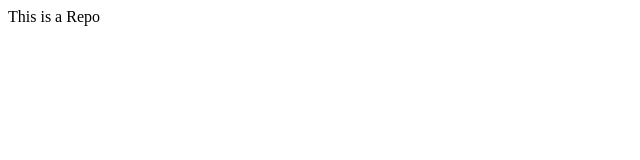
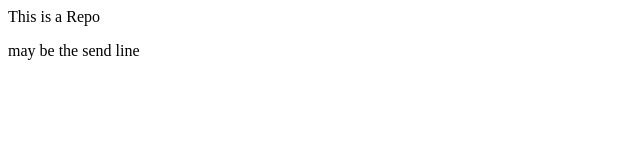
Before and after one commit to abdulsaleha/2nd-LocalRepo, a plain HTML site: page LocalRepo/index.html in a window 1280 px wide. Shown: the whole page, without its empty margins (0-640 px from the left). Drawn offline with Linux system fonts and the light colour scheme.

Commit message:
second line

```diff
--- a/LocalRepo/index.html
+++ b/LocalRepo/index.html
@@ -1 +1,2 @@
 <p>This is a Repo<p>
+    may be the send line
```
